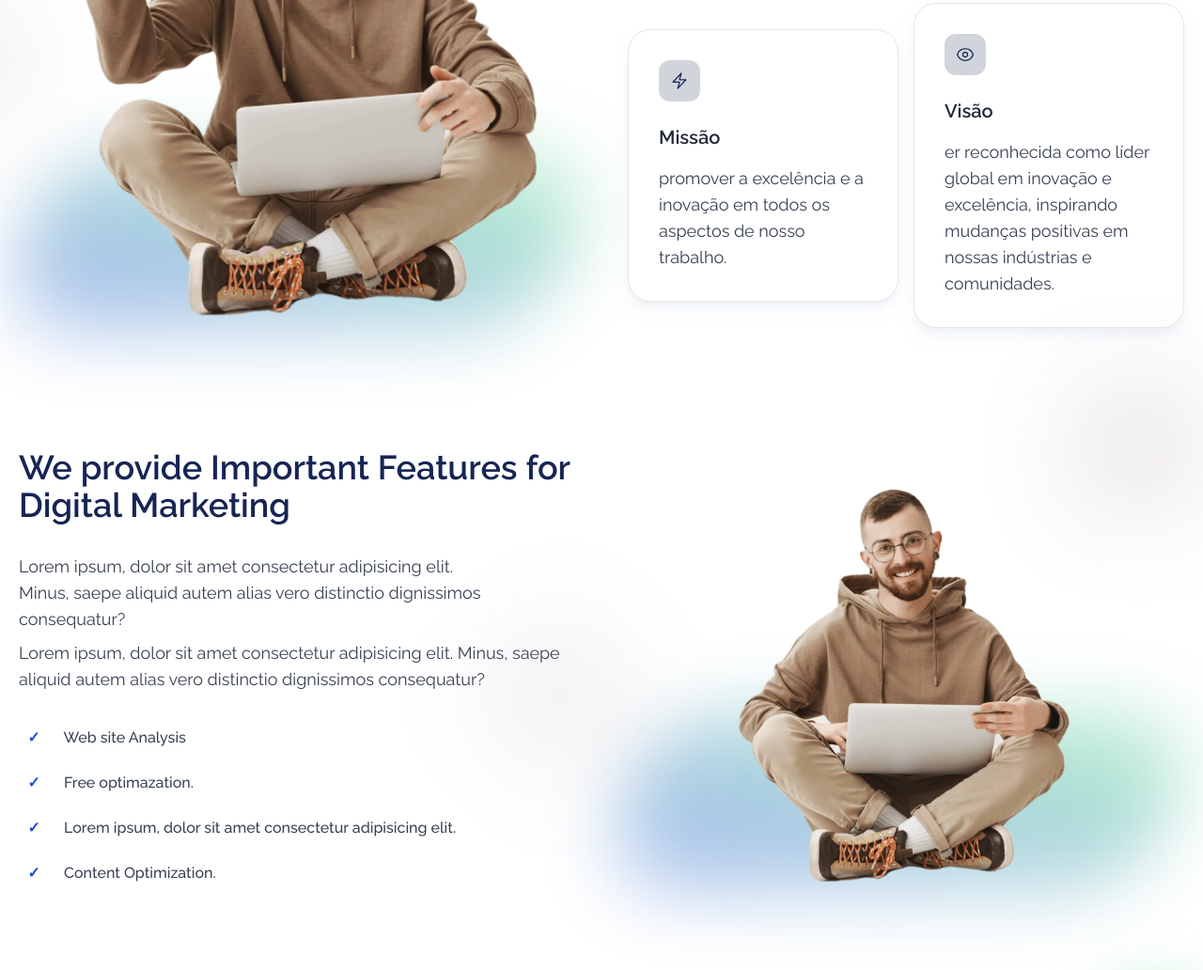
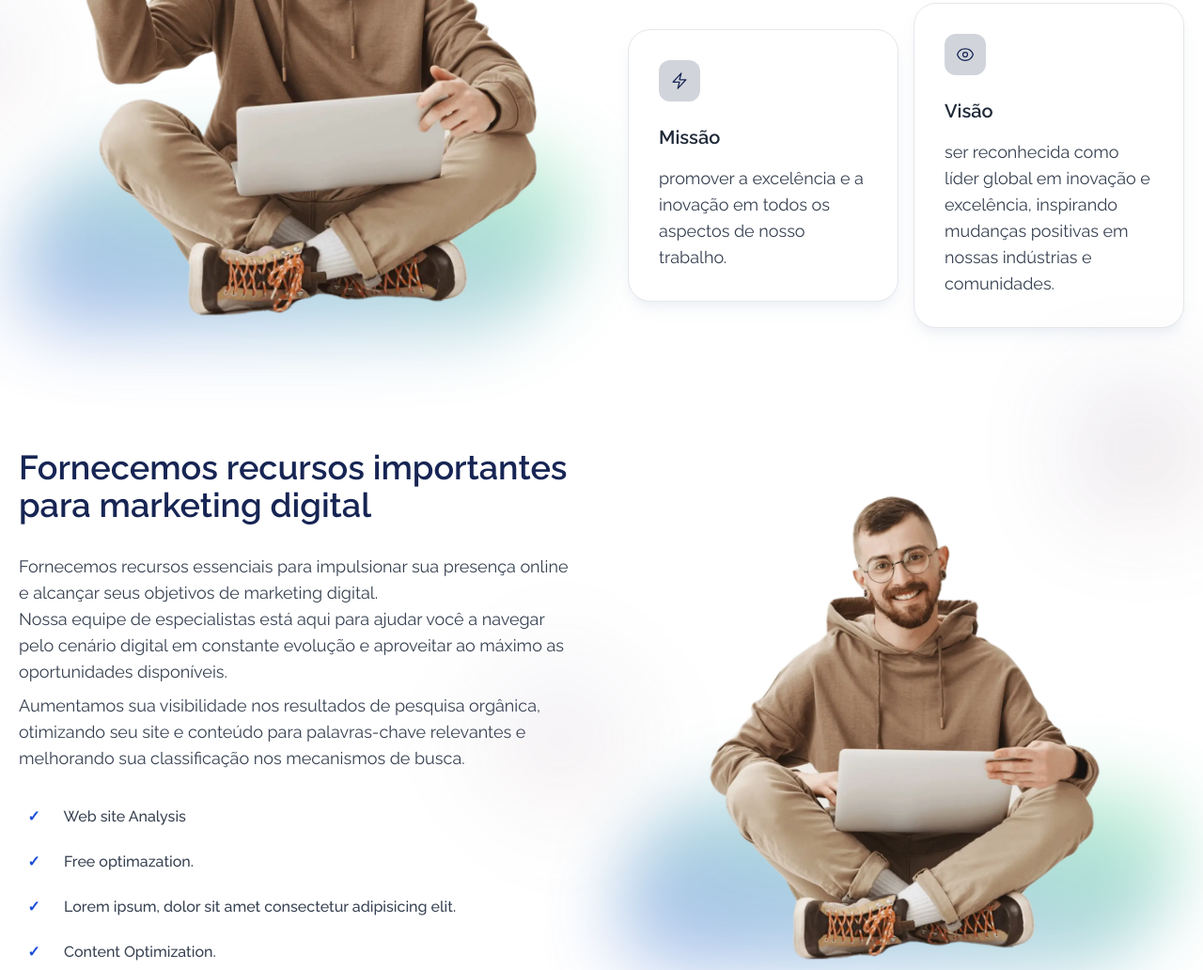
Before and after one commit to directorsilvaa/introti2, an Astro site: page / in a window 1280 px wide. Shown: the part 2861-3893 px from the top of the page at 94% size. Built offline with nearby package versions, Linux system fonts and the light colour scheme; Astro itself is replaced by a stand-in of ours.

Commit message:
atulizaado.

```diff
--- a/src/components/sections/AboutUs.astro
+++ b/src/components/sections/AboutUs.astro
@@ -34,7 +34,7 @@
                         </svg>
                     </span>
                 </Info>
-                <Info description="er reconhecida como líder global em inovação e excelência, inspirando mudanças positivas em nossas indústrias e comunidades." title="Visão">
+                <Info description="ser reconhecida como líder global em inovação e excelência, inspirando mudanças positivas em nossas indústrias e comunidades." title="Visão">
                     <span slot="icon">
                         <svg xmlns="http://www.w3.org/2000/svg" width="30" fill="none" viewBox="0 0 24 24" stroke-width="1.5" stroke="currentColor" class="w-4 h-4 sm:w-5 sm:h-5">
                             <path stroke-linecap="round" stroke-linejoin="round" d="M2.036 12.322a1.012 1.012 0 010-.639C3.423 7.51 7.36 4.5 12 4.5c4.638 0 8.573 3.007 9.963 7.178.07.207.07.431 0 .639C20.577 16.49 16.64 19.5 12 19.5c-4.638 0-8.573-3.007-9.963-7.178z" />
--- a/src/components/sections/Features.astro
+++ b/src/components/sections/Features.astro
@@ -10,15 +10,15 @@
 
         <div class="flex-1 flex midmd:w-7/12 lg:w-1/2 flex-col">
             <Title>
-                We provide Important Features for Digital Marketing
+                Fornecemos recursos importantes para marketing digital
             </Title>
             <Paragraph className="mt-8">
-                Lorem ipsum, dolor sit amet consectetur adipisicing elit.
+                Fornecemos recursos essenciais para impulsionar sua presença online e alcançar seus objetivos de marketing digital.
                 <br>
-                Minus, saepe aliquid autem alias vero distinctio dignissimos consequatur?
+                Nossa equipe de especialistas está aqui para ajudar você a navegar pelo cenário digital em constante evolução e aproveitar ao máximo as oportunidades disponíveis.
             </Paragraph>
             <Paragraph className="mt-2">
-                Lorem ipsum, dolor sit amet consectetur adipisicing elit. Minus, saepe aliquid autem alias vero distinctio dignissimos consequatur?
+                Aumentamos sua visibilidade nos resultados de pesquisa orgânica, otimizando seu site e conteúdo para palavras-chave relevantes e melhorando sua classificação nos mecanismos de busca.
             </Paragraph>
             <ul class="mt-8 space-y-4 text-heading-3 font-medium">
                 <li>
```
